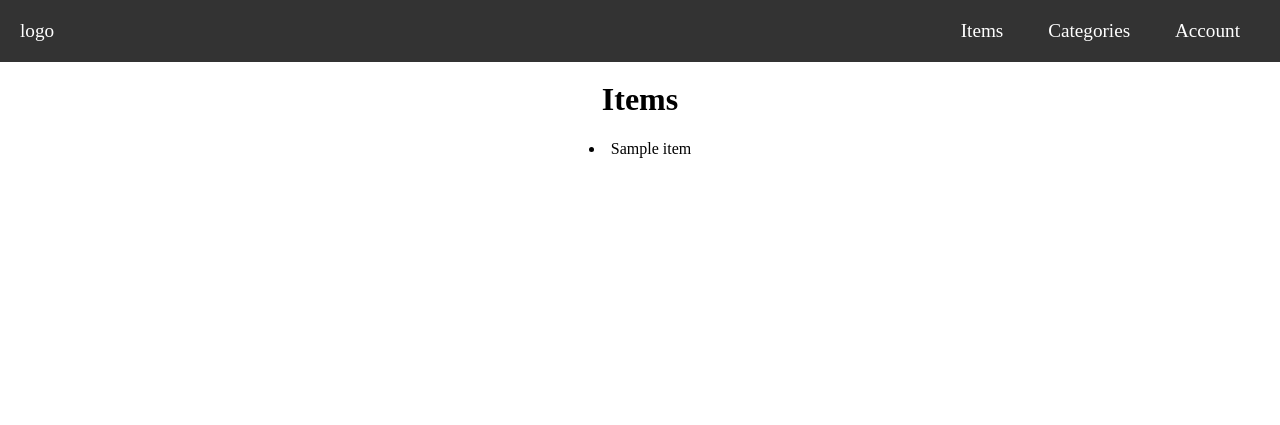
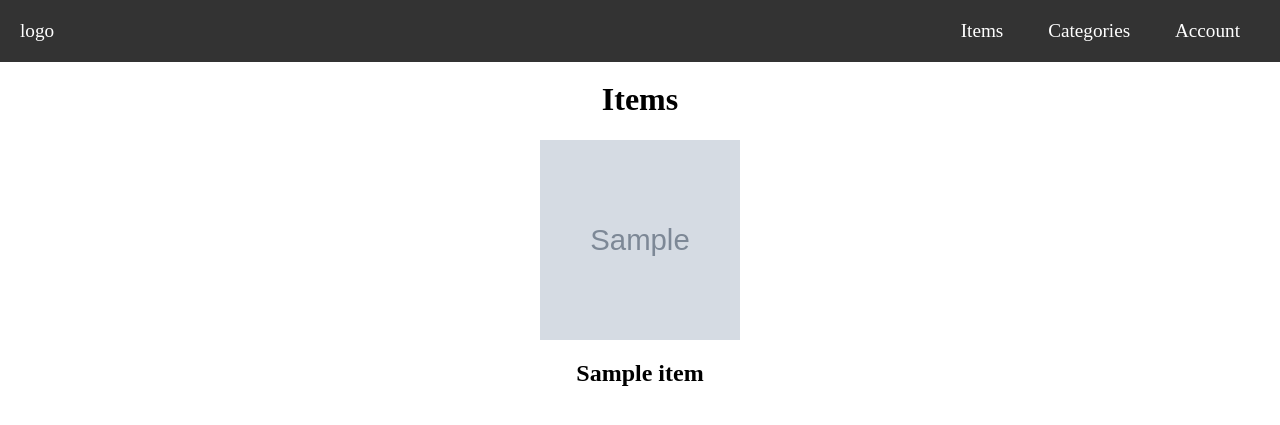
Before and after one commit to leandrob0/inventory--app, a Node server app: page /inventory/items in a window 1280 px wide. Shown: the top 425 px of the page. Run offline with Node 20, Linux system fonts and the light colour scheme; tables that the repository leaves empty hold one stand-in row (values such as "Sample post"); grey boxes marked "Sample" are stand-in pictures; some libraries are stand-ins or nearby versions.

Commit message:
visuals for every item and category done, images working

```diff
--- a/app.js
+++ b/app.js
@@ -26,6 +26,7 @@ app.use(express.json());
 app.use(express.urlencoded({ extended: false }));
 app.use(cookieParser());
 app.use(express.static(path.join(__dirname, "public")));
+console.log(__dirname);
 
 app.use("/", indexRouter);
 app.use("/inventory", inventoryRouter);
--- a/public/stylesheets/style.css
+++ b/public/stylesheets/style.css
@@ -62,22 +62,26 @@ main {
 }
 
 .index-main {
-  margin-top: 100px;
+  padding-top: 100px;
 
   display: flex;
   align-items: center;
   flex-direction: column;
-
-  backdrop-filter: blur(3px);
 }
 
 .index-main h1 {
   font-size: 2.2em;
   text-decoration: underline;
+  background-color: black;
+  border-radius: 5px;
+  padding: 5px;
 }
 
 .index-main p {
   font-size: 1.2em;
+  background-color: black;
+  border-radius: 5px;
+  padding: 5px;
 }
 
 /*
@@ -102,9 +106,22 @@ main {
   padding-top: 60px;
 }
 
-.cat-img-container {
+.cat-item-container {
   display: flex;
+  flex-wrap: wrap;
   justify-content: center;
+  gap: 3em;
+}
+
+.cat-item {
+  display: flex;
+  flex-direction: column;
+  align-items: center;
+}
+
+.cat-item-image {
+  width: 200px;
+  height: 200px;
 }
 
 /*
--- a/views/item_list.ejs
+++ b/views/item_list.ejs
@@ -17,9 +17,12 @@
     </nav>
     <main class="not-homepage-main">
       <h1><%= title %></h1>
-      <div class="cat-img-container">
+      <div class="cat-item-container">
         <% items.forEach(item => { %>
-        <li><%= item.name %></li>
+          <div class="cat-item">
+            <img src=<%= item.image %> alt="item image" class="cat-item-image">
+            <h2><%= item.name %> </h2>
+          </div>
         <% }); %>
       </div>
     </main>
```
Also changed, not shown: populatedb.js (+7 -7 lines), views/category_list.ejs (+6 -3 lines).
